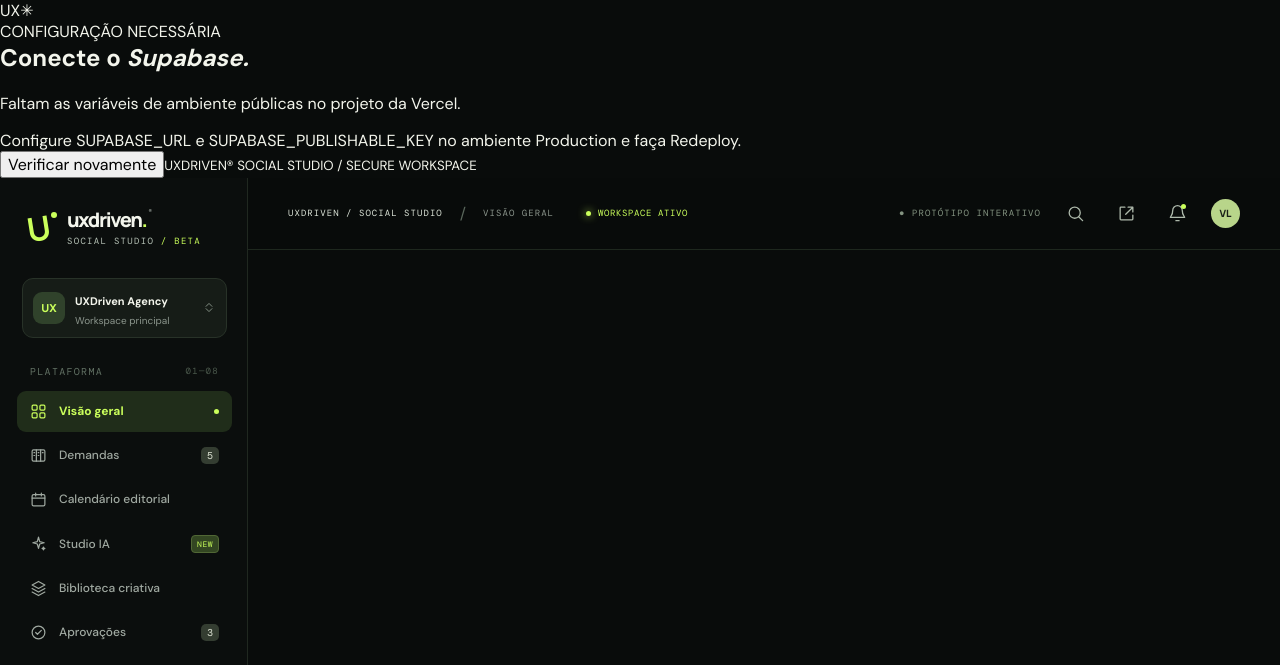
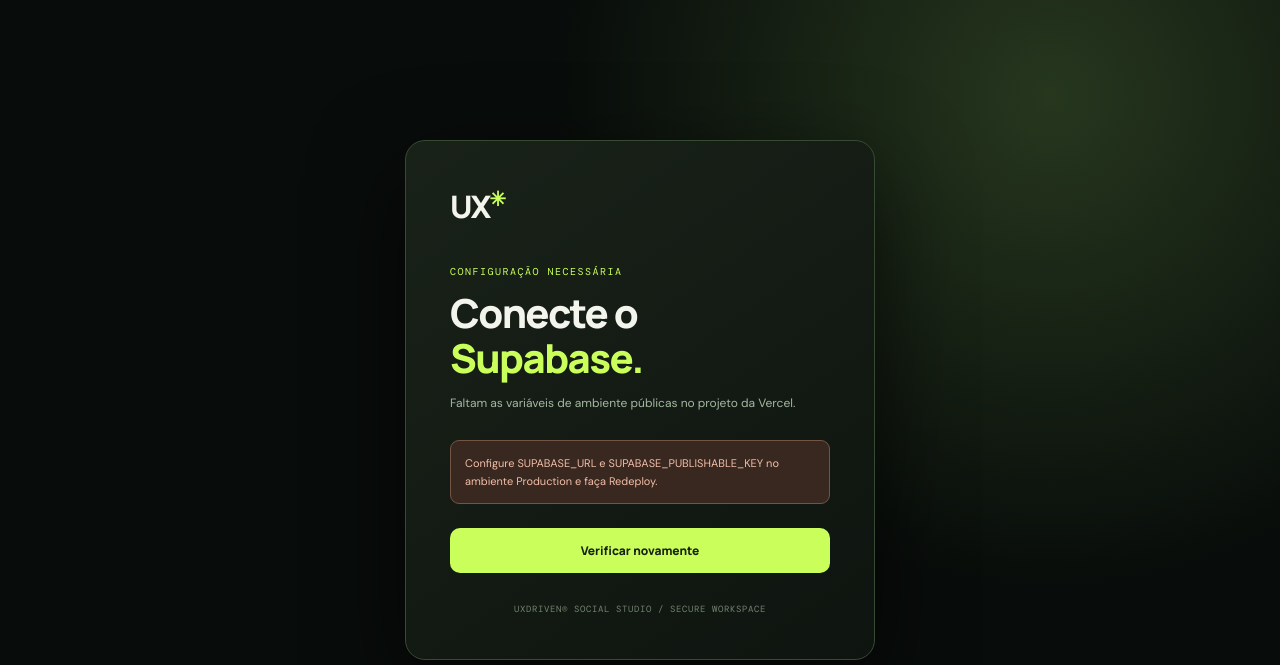
Before and after one commit to UXDriven/social-studio, a plain HTML site: page dist/index.html in a window 1280 px wide. Shown: the top 665 px of the page. Drawn offline with nearby package versions, Linux system fonts and the light colour scheme; no server answers.

Commit message:
style: add premium dark sign-in experience

```diff
--- a/dist/styles.css
+++ b/dist/styles.css
@@ -434,3 +434,21 @@ option{background:#151b17}
 @media(max-width:1100px){.task-summary-actions{padding:10px}.task-summary-bar>div:not(.task-summary-actions){min-width:0;padding:17px 13px}.task-summary-label{font-size:8px}.portal-layout{grid-template-columns:1fr}.portal-right{grid-template-columns:1fr 1fr}}
 @media(max-width:960px){.client-mode .topbar{padding:0 25px}.client-mode #main-content{padding:27px 25px}.demand-snapshot{grid-template-columns:1fr 1fr 1fr}}
 @media(max-width:680px){.demand-snapshot{grid-template-columns:1fr}.snapshot-card{min-height:130px}.task-summary-bar{display:grid;grid-template-columns:repeat(2,1fr)}.task-summary-bar>div:not(.task-summary-actions){border-bottom:1px solid var(--border);padding:15px}.task-summary-actions{grid-column:span 2;justify-content:center}.kanban-board{grid-auto-columns:minmax(245px,80vw)}.task-footer-prompt{flex-direction:column;align-items:stretch}.task-footer-prompt .btn{width:100%}.demand-list-row{grid-template-columns:minmax(0,1fr) 92px}.demand-list-row time,.demand-list-row .task-stage-inline{display:none}.client-card-actions{flex-wrap:wrap}.client-mode #main-content{padding:18px 15px}.client-mode .topbar{padding:0 15px}.portal-preview-bar{align-items:start;flex-direction:column}.portal-hero{grid-template-columns:1fr}.portal-hero-content{padding:26px 22px}.portal-hero h1{font-size:31px}.portal-brand-art{min-height:210px}.portal-brand-circle{width:110px;height:110px;font-size:35px}.portal-brand-name{margin-top:12px}.portal-metrics{grid-template-columns:1fr}.portal-metrics>div{padding:18px}.portal-layout,.portal-right{grid-template-columns:1fr}.portal-demand-bottom{align-items:start}.portal-footer-note{line-height:1.6}}
+
+
+/* Secure UXDriven sign-in — loaded before the operational shell */
+body.locked .app-shell{display:none}
+#auth-root[hidden]{display:none!important}
+.auth-page{min-height:100vh;display:grid;place-items:center;padding:24px;background:radial-gradient(circle at 82% 12%,#26371e 0,transparent 39%),#080c0a}
+.auth-panel{width:min(470px,100%);padding:44px;background:linear-gradient(145deg,#192219,#0e140f);border:1px solid #374a32;border-radius:20px;box-shadow:0 30px 90px #0009}
+.auth-logo{font:800 31px var(--display);letter-spacing:-2px;color:var(--text);margin-bottom:38px}.auth-logo span{color:var(--lime);font-size:20px;vertical-align:top}
+.auth-kicker{font:10px var(--mono);letter-spacing:1.5px;color:var(--lime);margin-bottom:13px}
+.auth-panel h1{font:800 clamp(28px,5vw,40px)/1.12 var(--display);letter-spacing:-1.6px;margin-bottom:13px}
+.auth-panel h1 em{font-style:normal;color:var(--lime)}
+.auth-panel p{font-size:12px;line-height:1.8;color:#a5b9a1;margin-bottom:25px}
+.auth-form{display:grid;gap:9px}.auth-form label{font-size:11px;color:#bdcbb8;font-weight:700}
+.auth-form input{background:#101912;border:1px solid #40533b;border-radius:9px;padding:13px;color:#fff;margin-bottom:13px;font-size:13px;width:100%}
+.auth-submit{background:var(--lime);border:0;color:#182113;border-radius:10px;padding:14px 17px;font:800 12px var(--display);width:100%;margin-top:10px}
+.auth-submit:disabled{opacity:.6;cursor:wait}
+.auth-alert{background:#392820;border:1px solid #745444;border-radius:9px;color:#f3bea7;padding:13px 14px;font-size:11px;line-height:1.65;margin:14px 0}
+.auth-footer{display:block;text-align:center;margin-top:30px;color:#73836f;font:9px var(--mono);letter-spacing:.6px}
```
